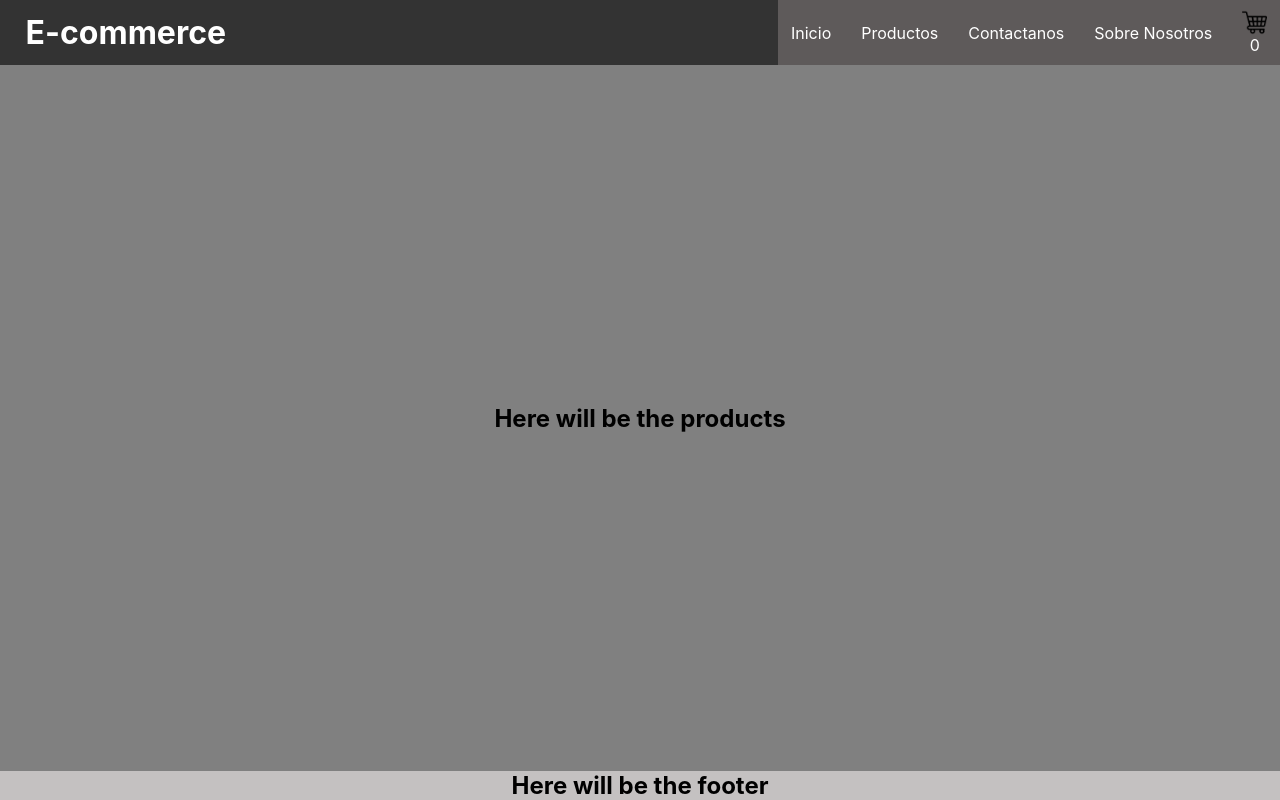
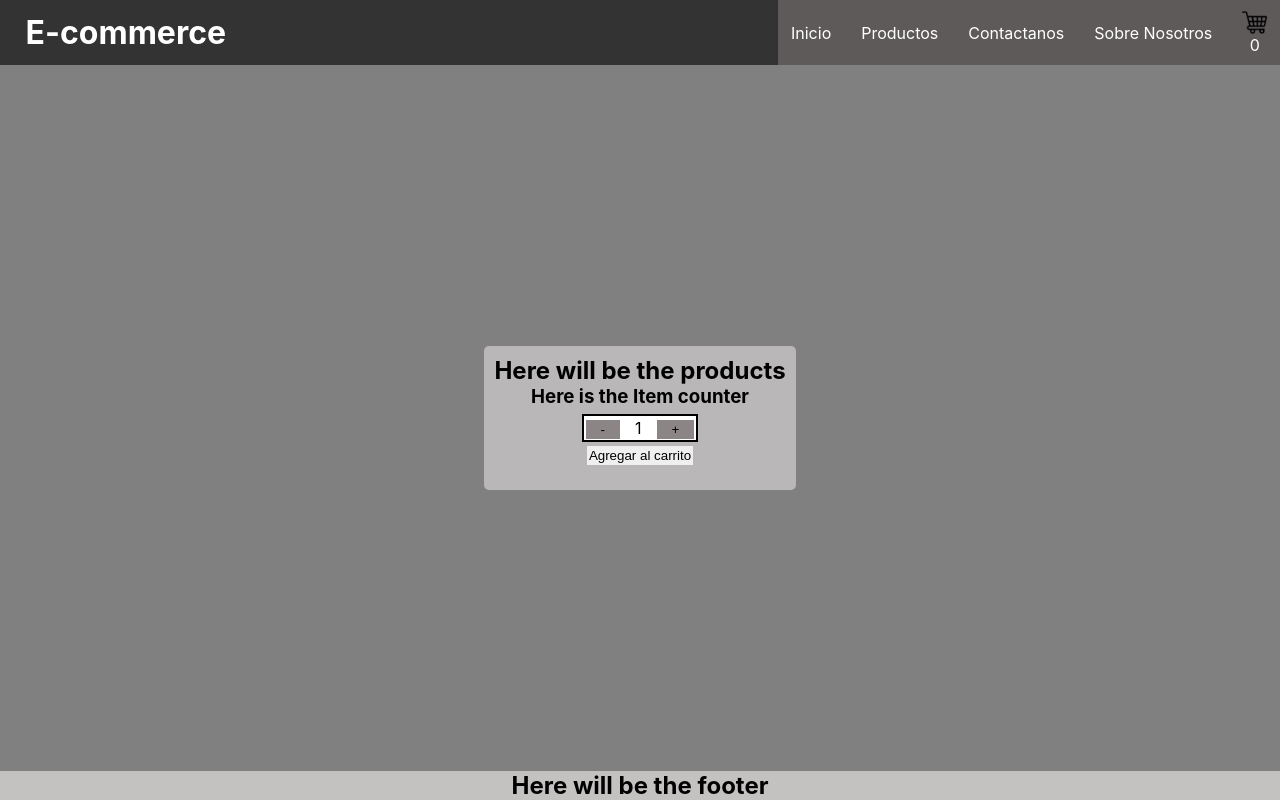
Before and after one commit to mariano-paporello/React-Ecommerce, a React (Create React App) app: page / in a window 1280 px wide. Built offline with nearby package versions, Linux system fonts and the light colour scheme.

Commit message:
04-CuartaEntrega

```diff
--- /dev/null
+++ b/src/components/main/ItemCount.jsx
@@ -0,0 +1,30 @@
+import React,{useState} from "react";
+const ItemCount = (props) => {
+    const [ count, setCount] = useState(props.initial)
+    function adding (){
+        if(count < props.stock)
+        setCount(count + 1);
+    }
+    function subtracting(){
+        if(count > props.initial){
+            setCount(count -1)
+        }
+
+    }
+    return (
+        <div className="itemCounter">
+            <div >
+                <span className="itemCounterSpan">
+                    <button onClick={subtracting} className="itemCounterButton" >-</button>
+                    <span className="itemCounterNumber">{count}</span>
+                    <button  onClick={adding}  className="itemCounterButton">+</button>
+                </span>
+            </div>
+            <div className="agregarAlCarrito">
+                <button> Agregar al carrito</button>
+            </div>
+        </div>
+     );
+}
+
+export default ItemCount;
--- a/src/components/main/itemListContainer.jsx
+++ b/src/components/main/itemListContainer.jsx
@@ -1,7 +1,18 @@
+import ItemCount from "./ItemCount.jsx";
 const ItemListContainer = () => {
     return (
         <div className="mainPart">
-            <p><h2>Here will be the products</h2></p>
+            <div className="card">
+                <div>
+                    <h2>
+                        <p>Here will be the products</p>
+                    </h2>
+                </div>
+                <div className="itemCountCss">
+                    <h3>Here is the Item counter</h3>
+                    <ItemCount stock={5} initial={1} />
+                </div>
+            </div>
         </div>
      );
 }
--- a/src/main.css
+++ b/src/main.css
@@ -1,4 +1,4 @@
-*{
+* {
   border-left: 20px;
   border-right: 20px;
   margin: 0;
@@ -6,19 +6,21 @@
   text-decoration: none;
   list-style: none;
 }
-.bodyStyle{
+
+.bodyStyle {
 
   min-height: 100vh;
   display: grid;
   grid-auto-rows: auto 1fr auto;
 }
 
-.divStyle  {
+.divStyle {
   display: flex;
   overflow: hidden;
   background-color: #333;
 }
-.h1Style  {
+
+.h1Style {
   display: flex;
   flex-basis: 60%;
   padding-left: 2vw;
@@ -26,7 +28,7 @@
   align-items: center;
 }
 
- .ulStyle  {
+.ulStyle {
   display: flex;
   list-style-type: none;
   margin: 0;
@@ -37,36 +39,97 @@
   gap: 10px;
   justify-content: center;
 }
+
 .liStyle {
   float: left;
   display: flex;
   align-items: center;
 }
-  .aStyle:hover{
+
+.aStyle:hover {
   color: #333;
   border: white;
   background-color: white;
 
 }
-  .aStyle  {
+
+.aStyle {
   display: flex;
   color: white;
   text-align: center;
   text-decoration: none;
   padding: 10px;
 }
-  .cartImage{
+
+.cartImage {
   display: block;
   width: 25px;
 }
-  .mainPart{
-    display: flex;
+
+.mainPart {
+  display: inline-flex;
   color: black;
   justify-content: center;
   align-items: center;
   background-color: grey;
+  gap: 20px;
 }
-  .footerBar{
+
+.card {
+  background-color: rgb(185, 183, 183);
+  border-radius: 5px;
+  padding: 10px;
+}
+
+.itemCountCss {
+  display: block;
+  text-align: center;
+
+}
+.itemCounter{
+  padding: 10px;
+}
+
+.itemCounterNumber {
+  padding: 4px 15px;
+}
+
+.itemCounterButton {
+  padding: 2px 15px;
+  border: none;
+  background-color: rgb(139, 133, 133);
+}
+.itemCounterButton:hover {
+  color: white;
+  background-color: rgb(36, 35, 35);
+}
+.itemCounterButton:active {
+  color: white;
+  background-color: rgb(148, 11, 38);
+}
+.itemCounterSpan{
+  background-color: white;
+  padding: 2px;
+  border: black solid 2px;
+
+}
+.agregarAlCarrito{
+  padding: 5px 0px;
+}
+.agregarAlCarrito button{
+  border:none;
+  padding: 2px;
+}
+.agregarAlCarrito button:hover{
+  background-color: #333;
+  color: white;
+}
+.agregarAlCarrito button:active{
+  color: white;
+  background-color: rgb(148, 11, 38);
+}
+
+.footerBar {
   display: flex;
   justify-content: center;
   background-color: rgb(196, 193, 193);
```
Lines whose indentation alone changed are shown as unchanged.
